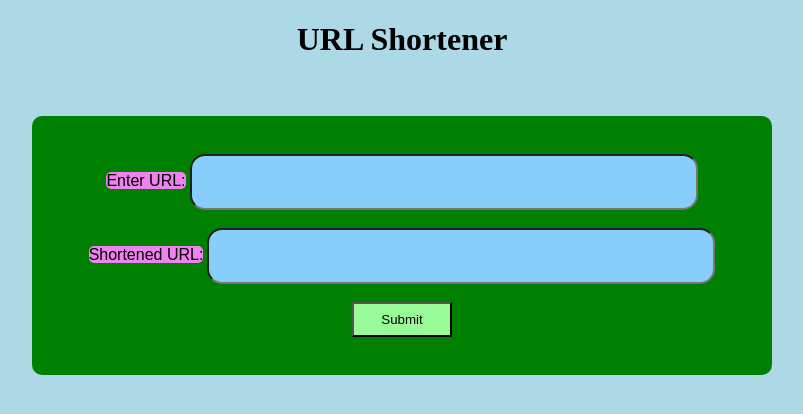
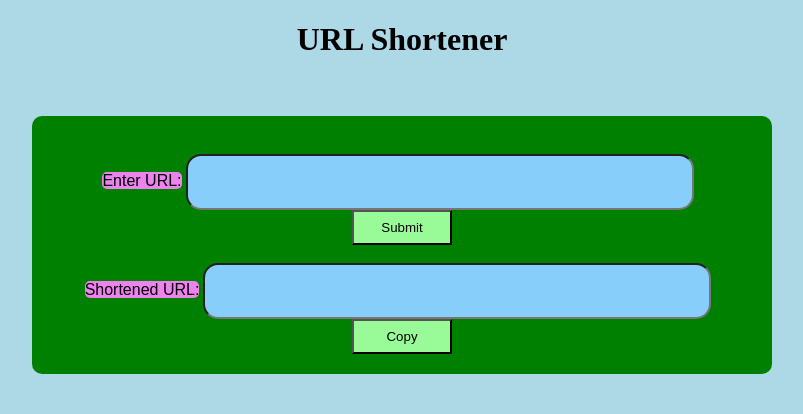
Before and after one commit to OmAmar106/URLShortener, a Flask app: page / in a window 1280 px wide. Shown: the top 414 px of the page, without its empty margins (238-1041 px from the left). Run offline with Flask 3, Linux system fonts and the light colour scheme.

Commit message:
Update index.html

```diff
--- a/templates/index.html
+++ b/templates/index.html
@@ -3,6 +3,7 @@
     <head>
         <link rel = "stylesheet" href = "/static/indexc.css">
         <title>URL Shortener</title>
+        <script src="/static/copy.js"></script>
     </head>
     <body>
         <h1 class="center-align">URL Shortener</h1>
@@ -13,31 +14,30 @@
                 <br>
                 <label for = "orignal" class="textcolor">Enter URL:</label>
                 <input type="text" name = "orignal" class = "textbox">
+                &nbsp;
+                <input type = "submit" class="submit">
                 <br>
                 <br>
                 <label for = "new" class="textcolor">Shortened URL:</label>
-                <input type = "text" name = "new" class = "textbox">
-                <br>
-                <br>
-                <input type = "submit" class="submit">
-                <br>
-                <br>
+                <input type = "text" name = "new" type="button" class = "textbox">
+                &nbsp;
+                <button class = "submit" id="cpy" type="button" onclick="myFunction()">Copy</button>
             </form>
-        {% else %}
+            {% else %}
             <form class=container action="/" method="POST">
                 <br>
                 <label for = "orignal" class="textcolor">Enter URL:</label>
                 <input type="text" name = "orignal" class = "textbox" value="{{orignal}}">
+                &nbsp;
+                <input type = "submit" class="submit">
                 <br>
                 <br>
                 <label for = "new" class="textcolor">Shortened URL:</label>
-                <input type = "text" name = "new" class = "textbox" value = "{{new}}">
-                <br>
-                <br>
-                <input type = "submit" class="submit">
-                <br>
-                <br>
+                <input type = "text" name = "new" class = "textbox" value = "{{new}}" id="myInput">
+                &nbsp;
+                <button class = "submit" id="cpy" type="button" onclick="myFunction()">Copy</button>
             </form>
+
         {% endif %}
     </body>
 </html>
```
